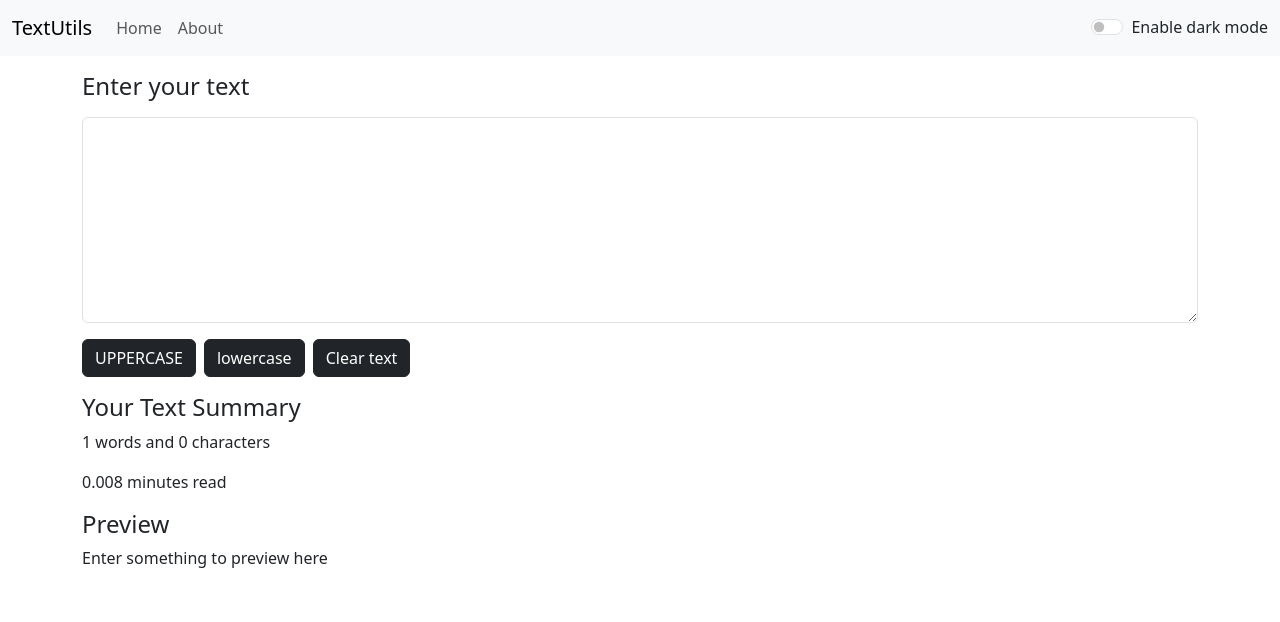
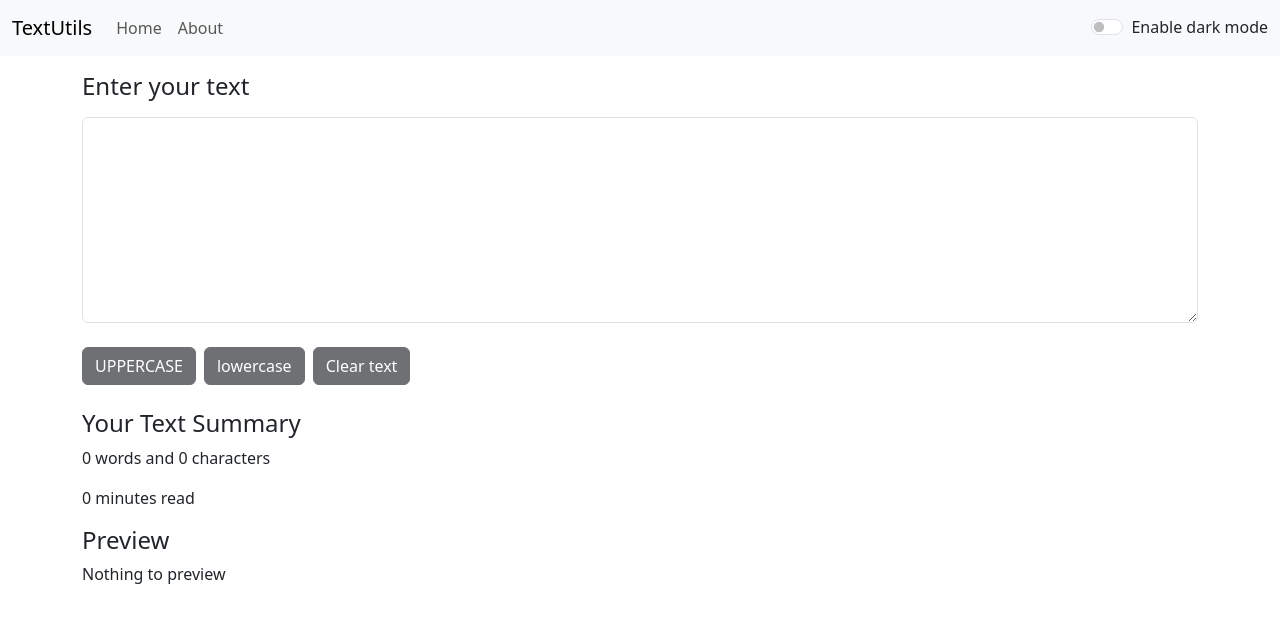
Before and after one commit to irfantayyib07/text-utilities, a React (Create React App) app: page / in a window 1280 px wide. Shown: the top 622 px of the page. Built offline with nearby package versions, Linux system fonts and the light colour scheme.

Commit message:
completed project 1

```diff
--- a/src/components/About.js
+++ b/src/components/About.js
@@ -1,6 +1,9 @@
-import { useState } from "react";
+function About(props) {
+ let styles = {
+  color: props.mode === "light" ? "#2b3035" : "white",
+  bgColor: props.mode === "light" ? "white" : "#131518",
+ }
 
-function About() {
  return (
   <div className="container my-3">
    <h4>About Us</h4>
--- a/src/components/Alert.js
+++ b/src/components/Alert.js
@@ -1,5 +1,3 @@
-import { useState } from "react";
-
 import React from 'react'
 
 const Alert = (props) => {
@@ -9,8 +7,10 @@ const Alert = (props) => {
  }
 
  return (
-  props.alert?.message && <div className={`alert alert-${props.alert.type} d-flex align-items-center`} role="alert">
-   {capitalize() + ": " + props.alert.message}
+  props.alert?.message && <div className="d-flex align-items-center justify-content-center">
+   <div style={{position:"absolute"}} className={`alert alert-${props.alert.type} d-flex align-items-center`} role="alert">
+    {capitalize() + ": " + props.alert.message}
+   </div>
   </div>
  )
 }
--- a/src/components/App.js
+++ b/src/components/App.js
@@ -8,6 +8,7 @@ import { BrowserRouter as Router, Routes, Route } from "react-router-dom";
 function App() {
   const [mode, setMode] = useState("light");
   const [alert, setAlert] = useState(null);
+  const [timer, setTimer] = useState();
 
   function toggleMode() {
     if (mode === "light") {
@@ -16,7 +17,8 @@ function App() {
       document.body.style.color = "white";
 
       showAlert("dark mode enabled", "success");
-      setTimeout(() => setAlert(null), 800);
+      clearTimeout(timer);
+      setTimer(setTimeout(() => setAlert(null), 800));
       setMode("dark");
     } else {
       document.querySelector(".navbar").removeAttribute("data-bs-theme");
@@ -24,7 +26,8 @@ function App() {
       document.body.style.color = "black";
 
       showAlert("light mode enabled", "success");
-      setTimeout(() => setAlert(null), 800);
+      clearTimeout(timer);
+      setTimer(setTimeout(() => setAlert(null), 800));
       setMode("light");
     }
   }
@@ -40,10 +43,10 @@ function App() {
     <>
     <Router>
       <NavBar title="TextUtils" mode={mode} toggleMode={toggleMode} />
-      <Alert alert={alert} setAlert={setAlert}/>
+      <Alert alert={alert}/>
       <Routes>
         <Route path="/" element={<TextForm heading="Enter your text" mode={mode} />} exact />
-        <Route path="/about" element={<About />} />
+        <Route path="/about" element={<About mode={mode} />} />
       </Routes>
     </Router>
     </>
--- a/src/components/NavBar.js
+++ b/src/components/NavBar.js
@@ -2,14 +2,9 @@ import PropTypes from 'prop-types';
 import { Link } from 'react-router-dom';
 
 function NavBar(props) {
- let txtColor, toggleTo;
-
- if (props.mode === "light") {
-  txtColor = "text-dark";
-  toggleTo = "dark";
- } else {
-  txtColor = "text-light";
-  toggleTo = "light";
+ let styles = {
+  txtColor: props.mode === "light" ? "text-dark" : "text-light",
+  toggleTo: props.mode === "light" ? "dark" : "light",
  }
 
  return (
@@ -34,7 +29,7 @@ function NavBar(props) {
 
     <div className="form-check form-switch">
      <input className="form-check-input" type="checkbox" role="switch" id="flexSwitchCheckDefault" onClick={props.toggleMode} />
-     <label className={`form-check-label ${txtColor}`} htmlFor="flexSwitchCheckDefault" style={{"userSelect": "none"}}>{`Enable ${toggleTo} mode`}</label>
+     <label className={`form-check-label ${styles.txtColor}`} htmlFor="flexSwitchCheckDefault" style={{"userSelect": "none"}}>{`Enable ${styles.toggleTo} mode`}</label>
     </div>
    </div>
   </nav>
--- a/src/components/TextForm.js
+++ b/src/components/TextForm.js
@@ -1,17 +1,12 @@
 import { useState } from "react";
 
 function TextForm(props) {
- let color, bgColor, btn;
  const [text, setText] = useState("");
 
- if (props.mode === "light") {
-  color = "black";
-  bgColor = "white";
-  btn = "dark";
- } else {
-  color = "white";
-  bgColor = "#131518";
-  btn = "secondary";
+ let styles = {
+  color: props.mode === "light" ? "black" : "white",
+  bgColor: props.mode === "light" ? "white" : "#131518",
+  btn: props.mode === "light" ? "dark" : "secondary",
  }
 
  function handleUpperCase() {
@@ -36,19 +31,19 @@ function TextForm(props) {
   <div className="container my-3">
    <div className="mb-3">
     <label htmlFor="myBox" className="form-label"><h4>{props.heading}</h4></label>
-    <textarea className="form-control" value={text} id="myBox" rows="8" onChange={handleOnChange} style={{color: color, backgroundColor: bgColor}}></textarea>
+    <textarea className="form-control" value={text} id="myBox" rows="8" onChange={handleOnChange} style={{color: styles.color, backgroundColor: styles.bgColor}}></textarea>
    </div>
-   <button className={`btn btn-${btn}`} onClick={handleUpperCase}>UPPERCASE</button>
-   <button className={`btn btn-${btn} mx-2`} onClick={handleLowerCase}>lowercase</button>
-   <button className={`btn btn-${btn}`} onClick={handleClear}>Clear text</button>
+   <button className={`btn btn-${styles.btn}`} onClick={handleUpperCase} disabled={!text.length}>UPPERCASE</button>
+   <button className={`btn btn-${styles.btn} m-2`} onClick={handleLowerCase} disabled={!text.length}>lowercase</button>
+   <button className={`btn btn-${styles.btn}`} onClick={handleClear} disabled={!text.length}>Clear text</button>
   </div>
 
   <div className="container">
    <h4>Your Text Summary</h4>
-   <p>{text.split(" ").length} words and {text.length} characters</p>
-   <p>{0.008 * text.split(" ").length} minutes read</p>
+   <p>{text.split(/\s+/).filter((value) => value.length!==0).length} words and {text.length} characters</p>
+   <p>{0.008 * text.split(/\s+/).filter((value) => value.length!==0).length} minutes read</p>
    <h4>Preview</h4>
-   <p>{text.length>0?text:"Enter something to preview here"}</p>
+   <p>{text.length>0?text:"Nothing to preview"}</p>
   </div>
   </>
  )
--- a/src/index.js
+++ b/src/index.js
@@ -1,5 +1,6 @@
 import React from 'react';
 import ReactDOM from 'react-dom/client';
+// import './index.css';
 import App from './components/App';
 
 const root = ReactDOM.createRoot(document.getElementById('root'));
```
